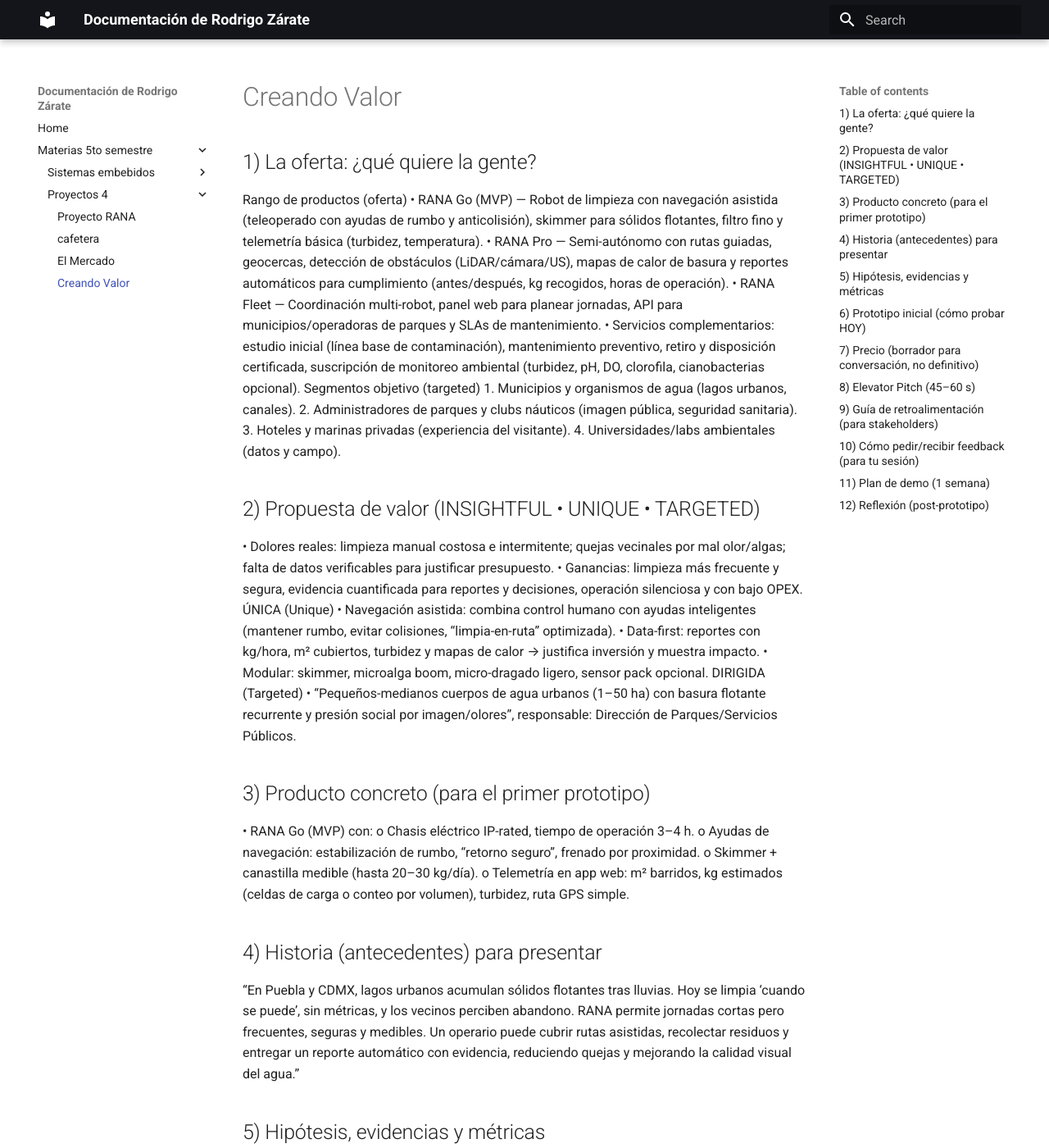
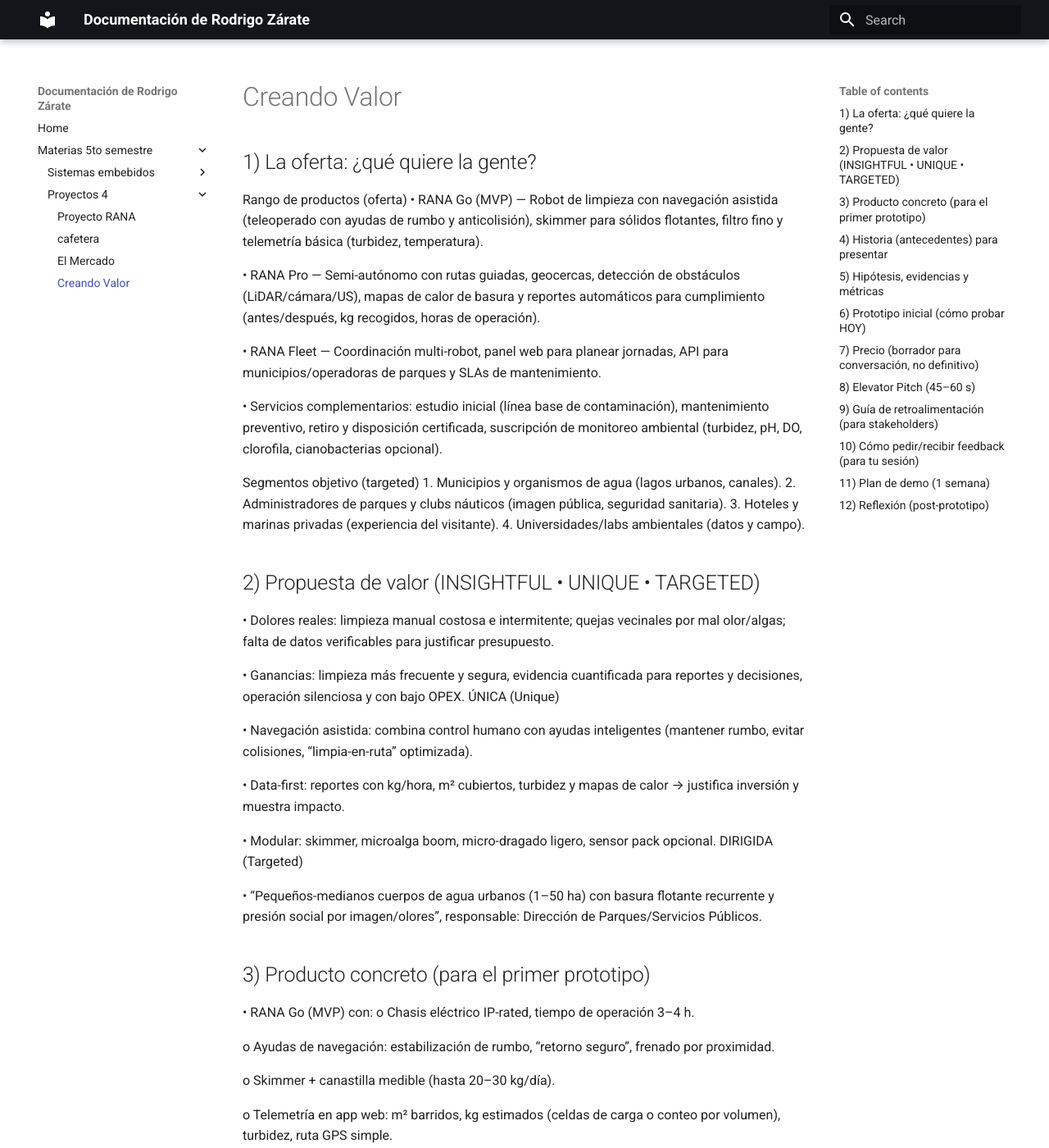
Before and after one commit to ZAFK28/PortafolioZarate, an MkDocs documentation site: the page built from docs/CreandoValor.md, in a window 1280 px wide and 1400 px high. Shown: the whole window at 82% size. Built offline with MkDocs 1.6.1 and Material for MkDocs 9.7.7, drawn with Linux system fonts in a browser that asks for light colours; some of the changed text lies outside the part shown.

Commit message:
dvdfkmbkdb

```diff
--- a/docs/CreandoValor.md
+++ b/docs/CreandoValor.md
@@ -1,9 +1,13 @@
 ## 1) La oferta: ¿qué quiere la gente?
 Rango de productos (oferta)
 •	RANA Go (MVP) — Robot de limpieza con navegación asistida (teleoperado con ayudas de rumbo y anticolisión), skimmer para sólidos flotantes, filtro fino y telemetría básica (turbidez, temperatura).
+
 •	RANA Pro — Semi-autónomo con rutas guiadas, geocercas, detección de obstáculos (LiDAR/cámara/US), mapas de calor de basura y reportes automáticos para cumplimiento (antes/después, kg recogidos, horas de operación).
+
 •	RANA Fleet — Coordinación multi-robot, panel web para planear jornadas, API para municipios/operadoras de parques y SLAs de mantenimiento.
+
 •	Servicios complementarios: estudio inicial (línea base de contaminación), mantenimiento preventivo, retiro y disposición certificada, suscripción de monitoreo ambiental (turbidez, pH, DO, clorofila, cianobacterias opcional).
+
 Segmentos objetivo (targeted)
 1.	Municipios y organismos de agua (lagos urbanos, canales).
 2.	Administradores de parques y clubs náuticos (imagen pública, seguridad sanitaria).
@@ -11,18 +15,27 @@ Segmentos objetivo (targeted)
 4.	Universidades/labs ambientales (datos y campo).
 ## 2) Propuesta de valor (INSIGHTFUL • UNIQUE • TARGETED)
 •	Dolores reales: limpieza manual costosa e intermitente; quejas vecinales por mal olor/algas; falta de datos verificables para justificar presupuesto.
+
 •	Ganancias: limpieza más frecuente y segura, evidencia cuantificada para reportes y decisiones, operación silenciosa y con bajo OPEX.
 ÚNICA (Unique)
+
 •	Navegación asistida: combina control humano con ayudas inteligentes (mantener rumbo, evitar colisiones, “limpia-en-ruta” optimizada).
+
 •	Data-first: reportes con kg/hora, m² cubiertos, turbidez y mapas de calor → justifica inversión y muestra impacto.
+
 •	Modular: skimmer, microalga boom, micro-dragado ligero, sensor pack opcional.
 DIRIGIDA (Targeted)
+
 •	“Pequeños-medianos cuerpos de agua urbanos (1–50 ha) con basura flotante recurrente y presión social por imagen/olores”, responsable: Dirección de Parques/Servicios Públicos.
+
 ## 3) Producto concreto (para el primer prototipo)
 •	RANA Go (MVP) con:
 o	Chasis eléctrico IP-rated, tiempo de operación 3–4 h.
+
 o	Ayudas de navegación: estabilización de rumbo, “retorno seguro”, frenado por proximidad.
+
 o	Skimmer + canastilla medible (hasta 20–30 kg/día).
+
 o	Telemetría en app web: m² barridos, kg estimados (celdas de carga o conteo por volumen), turbidez, ruta GPS simple.
 ## 4) Historia (antecedentes) para presentar
 “En Puebla y CDMX, lagos urbanos acumulan sólidos flotantes tras lluvias. Hoy se limpia ‘cuando se puede’, sin métricas, y los vecinos perciben abandono. RANA permite jornadas cortas pero frecuentes, seguras y medibles. Un operario puede cubrir rutas asistidas, recolectar residuos y entregar un reporte automático con evidencia, reduciendo quejas y mejorando la calidad visual del agua.”
@@ -38,35 +51,58 @@ Hipótesis H3: Prefieren suscripción (opex) sobre compra (capex).
 •	Métricas: ≥60% piden modalidad mensual (incl. mantenimiento y retiro).
 ## 6) Prototipo inicial (cómo probar HOY)
 •	Wizard-of-Oz: casco RC + microcontrolador con “freno por proximidad” y asistente de rumbo; UI web fake-first con rutas y mapa.
+
 •	Prueba en campo controlado (laguna/estanque con autoridad): 2 horas, 3 micro-rutas, conteo de kg y m².
+
 •	Entregable: Reporte 1-página con: antes/después (fotos georreferenciadas), kg/m²/h, turbidez inicial/final, heatmap simple de acumulación.
 ## 7) Precio (borrador para conversación, no definitivo)
 •	Suscripción Pro: $X,XXX USD/mes por unidad (incluye 2 jornadas/semana, mantenimiento, reportes).
+
 •	Compra + SLA: $XX,XXX USD unidad + $XXX USD/mes (software, datos, soporte).
+
 •	Piloto 4 semanas: tarifa plana de validación con resultados garantizados (m² y kg objetivo).
 ## 8) Elevator Pitch (45–60 s)
 “RANA es un robot acuático de navegación asistida que mantiene limpios lagos urbanos y entrega pruebas del impacto. A diferencia de la limpieza manual o robots ‘ciegos’, RANA combina control humano con ayudas inteligentes para cubrir más área por hora, evitar golpes y generar reportes con kg recolectados, m² barridos y turbidez. Así, Parques y Servicios Públicos pueden reducir quejas, mejorar la imagen del agua y justificar presupuesto con datos. Empezamos con un piloto de 4 semanas que incluye rutas, operación y reportes automáticos: si no ves el impacto en los números, no seguimos.”
 ## 9) Guía de retroalimentación (para stakeholders)
 •	I LIKE (Me gustó): ¿Qué de RANA te haría comprar o aprobar el piloto?
+
 •	I WISH (Quisiera): ¿Qué te faltaría para operarlo en tu sitio sin fricción (p. ej., batería swappable, remolque, permisos)?
+
 •	I WONDER (Me pregunto): ¿Qué prueba te convencería (meta de m²/semana, % quejas menos, turbidez ↓ X NTU)?
-Preguntas clave
+
+Preguntas clave:
+
 1.	¿Qué parte de la oferta resuelve mejor tu dolor actual?
+
 2.	¿Qué te impediría adoptarlo este trimestre?
+
 3.	¿Qué requiere tu proceso interno de justificación (formato, periodicidad, KPIs)?
+
 4.	¿Qué no quedó claro de la operación/seguridad/cumplimiento?
 ## 10) Cómo pedir/recibir feedback (para tu sesión)
+
 •	Explica contexto (sitio, dolores, metas de cumplimiento).
+
 •	Calibra: “Busco feedback de estructura (flujo, propuesta) más que detalles de diseño.”
+
 •	Sé específico: Pide comentarios sobre experiencia de operador, valor del reporte y modalidad de pago.
+
 •	Después: busca patrones (no opiniones aisladas), duerme con la retro y prioriza cambios.
 ## 11) Plan de demo (1 semana)
+
 •	Día 1–2: Preparar casco MVP, check de seguridad, UI de reporte.
+
 •	Día 3: Visita técnica, delimitar ruta, riesgos, permisos.
+
 •	Día 4: Piloto (3 rutas de 20 min).
+
 •	Día 5: Entregar reporte 1-página y agendar comité (compra/suscripción).
+
 •	Éxito: ≥1 LoI para piloto pagado o suscripción trimestral.
 ## 12) Reflexión (post-prototipo)
+
 •	¿Qué aprendiste sobre lo que realmente valora el cliente: limpieza, datos, imagen, seguridad, o todo junto?
+
 •	¿Tu PV quedó más única tras la prueba (ayudas + datos)? ¿Qué ajustarías del rango de oferta?
+
 •	¿Qué nueva hipótesis surgió (p. ej., demanda de solo-datos con embarcación existente)?
```
